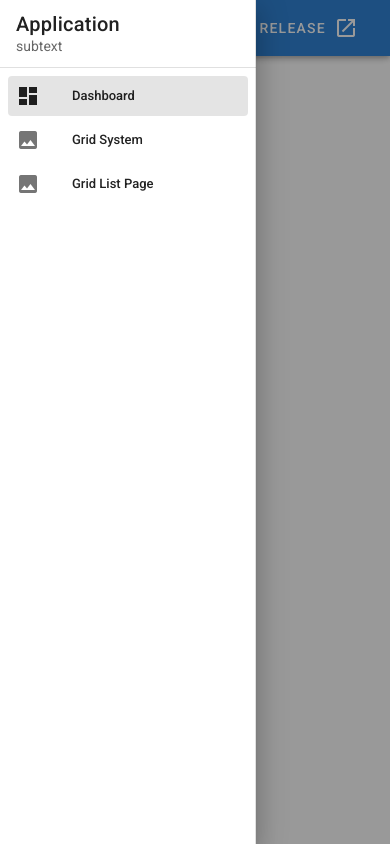
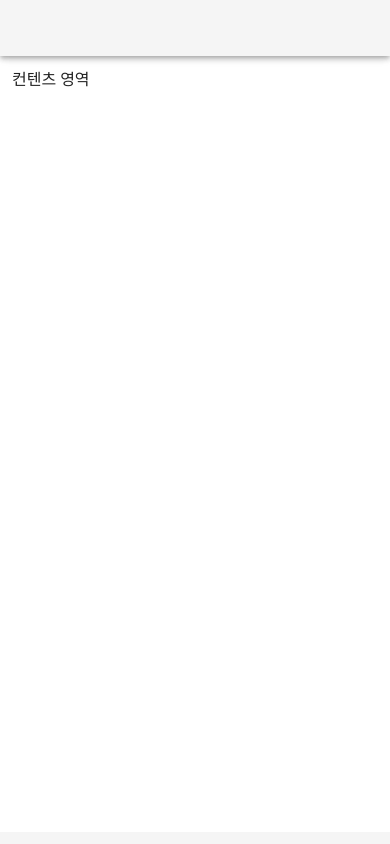
Before and after one commit to sout1217/vuetify, a Vue app: page / in a window 390 px wide. Built offline with nearby package versions, Linux system fonts and the light colour scheme; grey boxes are pictures that could not be loaded.

Commit message:
Vuetify 레이아웃에 대한 개념 $vuetify.breakpoint.xsOnly | Up | Down app 속성의 의미 <v-app> <v-main> <v-footer>

```diff
--- a/src/App.vue
+++ b/src/App.vue
@@ -1,90 +1,30 @@
 <template>
+  <!-- Layout -->
+  <!-- v-app 최상단에 있어야 한다 (id="app")-->
   <v-app>
-    <v-app-bar app color="primary" dark>
-      <v-app-bar-nav-icon @click.stop="drawer = !drawer"></v-app-bar-nav-icon>
+    <!-- app 속성은 초기화 설정이라고 보면 된다 -->
+    <!-- 안적어주면 요상하게 화면 반을 차지함.. -->
+    <!-- xsOnly 는 모바일 화면일 때만 보여주게 설정한 것이다 -->
+    <!-- only 이외에 up 과 down 이 있으며 해당 사이즈 이하 이상이라고 생각하면 된다 -->
+    <v-app-bar app v-if="$vuetify.breakpoint.xsOnly" />
 
-      <div class="d-flex align-center">
-        <v-img
-          alt="Vuetify Logo"
-          class="shrink mr-2"
-          contain
-          src="https://cdn.vuetifyjs.com/images/logos/vuetify-logo-dark.png"
-          transition="scale-transition"
-          width="40"
-        />
-
-        <v-img
-          alt="Vuetify Name"
-          class="shrink mt-1 hidden-sm-and-down"
-          contain
-          min-width="100"
-          src="https://cdn.vuetifyjs.com/images/logos/vuetify-name-dark.png"
-          width="100"
-        />
-      </div>
-
-      <v-spacer></v-spacer>
-
-      <v-btn
-        href="https://github.com/vuetifyjs/vuetify/releases/latest"
-        target="_blank"
-        text
-      >
-        <span class="mr-2">Latest Release</span>
-        <v-icon>mdi-open-in-new</v-icon>
-      </v-btn>
-    </v-app-bar>
-
-    <v-navigation-drawer app v-model="drawer">
-      <v-list-item>
-        <v-list-item-content>
-          <v-list-item-title class="text-h6"> Application</v-list-item-title>
-          <v-list-item-subtitle> subtext</v-list-item-subtitle>
-        </v-list-item-content>
-      </v-list-item>
-
-      <v-divider></v-divider>
-
-      <v-list dense nav>
-        <v-list-item v-for="item in items" :key="item.title" link :to="item.to">
-          <v-list-item-icon>
-            <v-icon>{{ item.icon }}</v-icon>
-          </v-list-item-icon>
-          <v-list-item-content>
-            <v-list-item-title>
-              {{ item.title }}
-            </v-list-item-title>
-          </v-list-item-content>
-        </v-list-item>
-      </v-list>
-    </v-navigation-drawer>
-
+    <!-- 레이아웃을 제외한 컨텐츠 영역을 나타낸다 (main 태그로 치환댐)-->
+    <!-- 다른 레이아웃 컴포넌트(v-app-bar)들이 너비와 높이가 코어에 값이 저장되고 난 뒤
+    그 값과 계산하여 적절한 너비와 높이를 제공해주는 컴포넌트이다 -->
+    <!-- v-main 을 적지 않는 경우 내용이 v-app-bar 의 높이를 height:0 부터 시작하여 v-app-bar 에
+    가려지게 된다 (absolut 와 z-index 가 높기 때문..) -->
+    <!-- v-main 에 대해서 padding-top 을 보면 v-app-bar 만큼의 높이만큼이 떨어진 것을 확인이 가능하다 -->
     <v-main>
-      <router-view />
+      <v-container> 컨텐츠 영역 </v-container>
     </v-main>
+    <v-footer app />
   </v-app>
 </template>
 
 <script>
 export default {
   name: 'App',
-
-  data() {
-    return {
-      items: [
-        { title: 'Dashboard', icon: 'mdi-view-dashboard', to: '/' },
-        { title: 'Grid System', icon: 'mdi-image', to: '/grid-system' },
-        { title: 'Grid List Page', icon: 'mdi-image', to: '/grid-list-page' },
-      ],
-      right: null,
-      drawer: true,
-      group: null,
-    }
-  },
-  watch: {
-    group() {
-      this.drawer = false
-    },
-  },
 }
 </script>
+
+<style scoped></style>
```
Also changed, not shown: src/_App.vue (added, +92 -0 lines).
